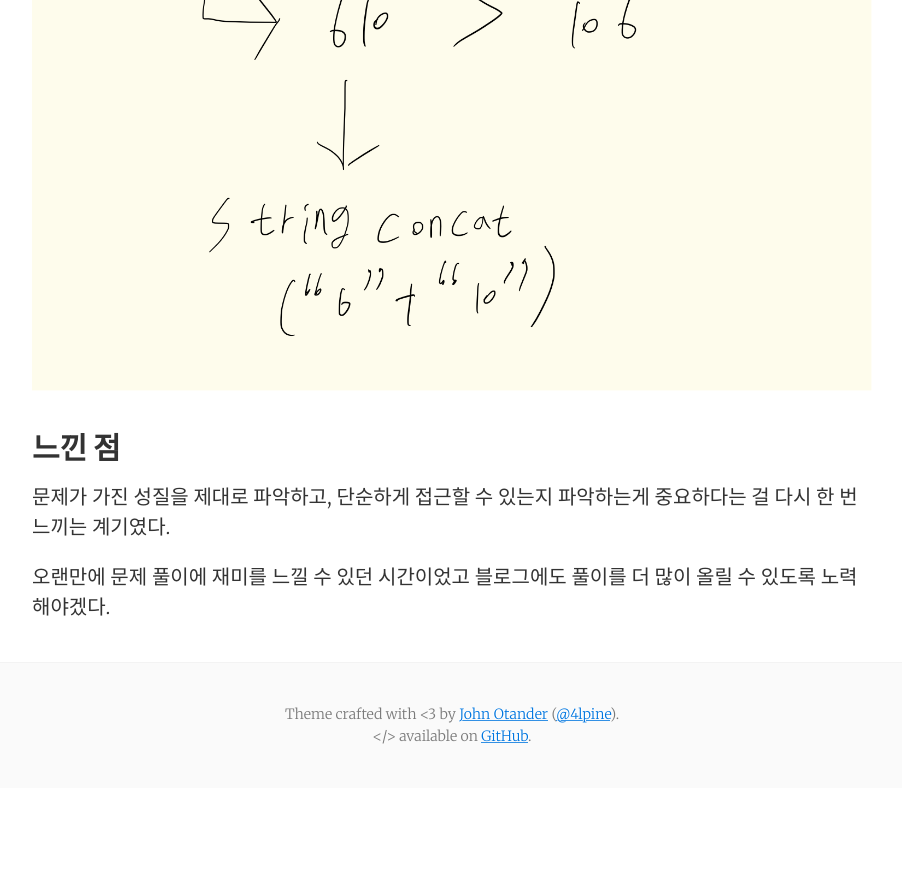
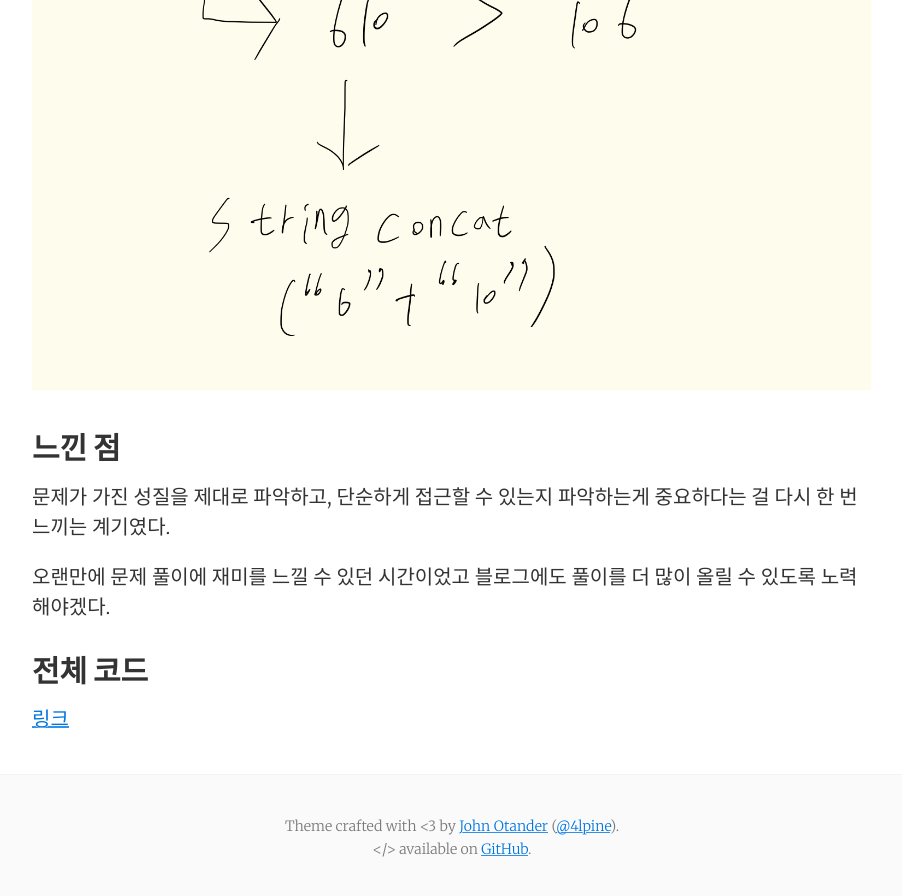
Before and after one commit to joshua-qa/joshua-qa.github.io, a Jekyll site: the page built from _posts/2021-03-13-programmers-lv2-largest-number.markdown, in a window 1280 px wide and 900 px high, scrolled down 3264 px. Shown: the top 896 px of the window, without its empty margins (188-1090 px from the left). Built offline with Jekyll 4.4.1, drawn with Linux system fonts in a browser that asks for light colours; comment, search, counter and statistics services are not loaded; before the commit the page ends 4052 px from its top, so only the background shows below that.

Commit message:
전체 코드 추가

```diff
--- a/_posts/2021-03-13-programmers-lv2-largest-number.markdown
+++ b/_posts/2021-03-13-programmers-lv2-largest-number.markdown
@@ -82,3 +82,7 @@ s2 = "34" + "30" = "3430"
 문제가 가진 성질을 제대로 파악하고, 단순하게 접근할 수 있는지 파악하는게 중요하다는 걸 다시 한 번 느끼는 계기였다.
 
 오랜만에 문제 풀이에 재미를 느낄 수 있던 시간이었고 블로그에도 풀이를 더 많이 올릴 수 있도록 노력해야겠다.
+
+## 전체 코드
+
+[링크](https://github.com/joshua-qa/PS/blob/master/programmers/level2/LargestNumber.java)
```
